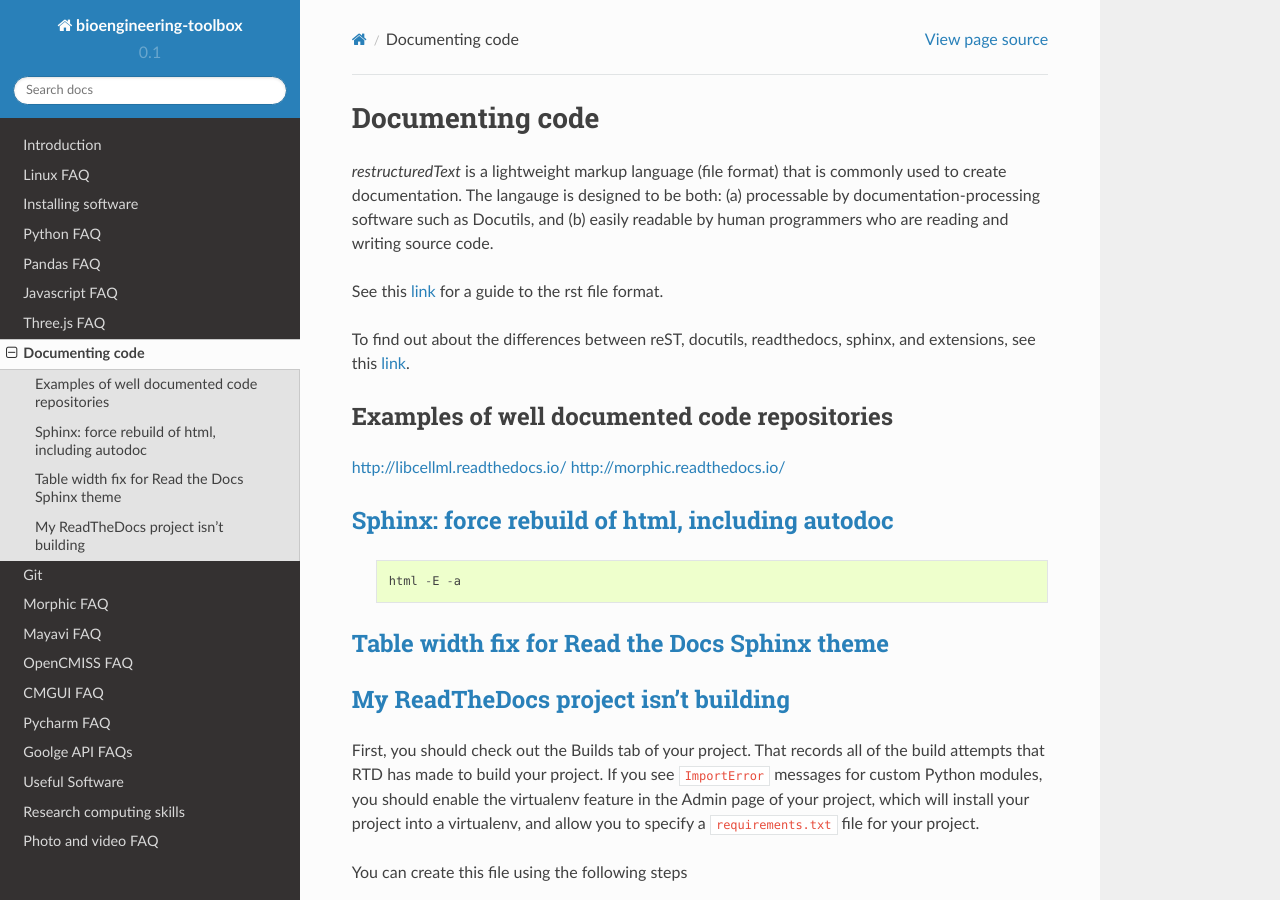
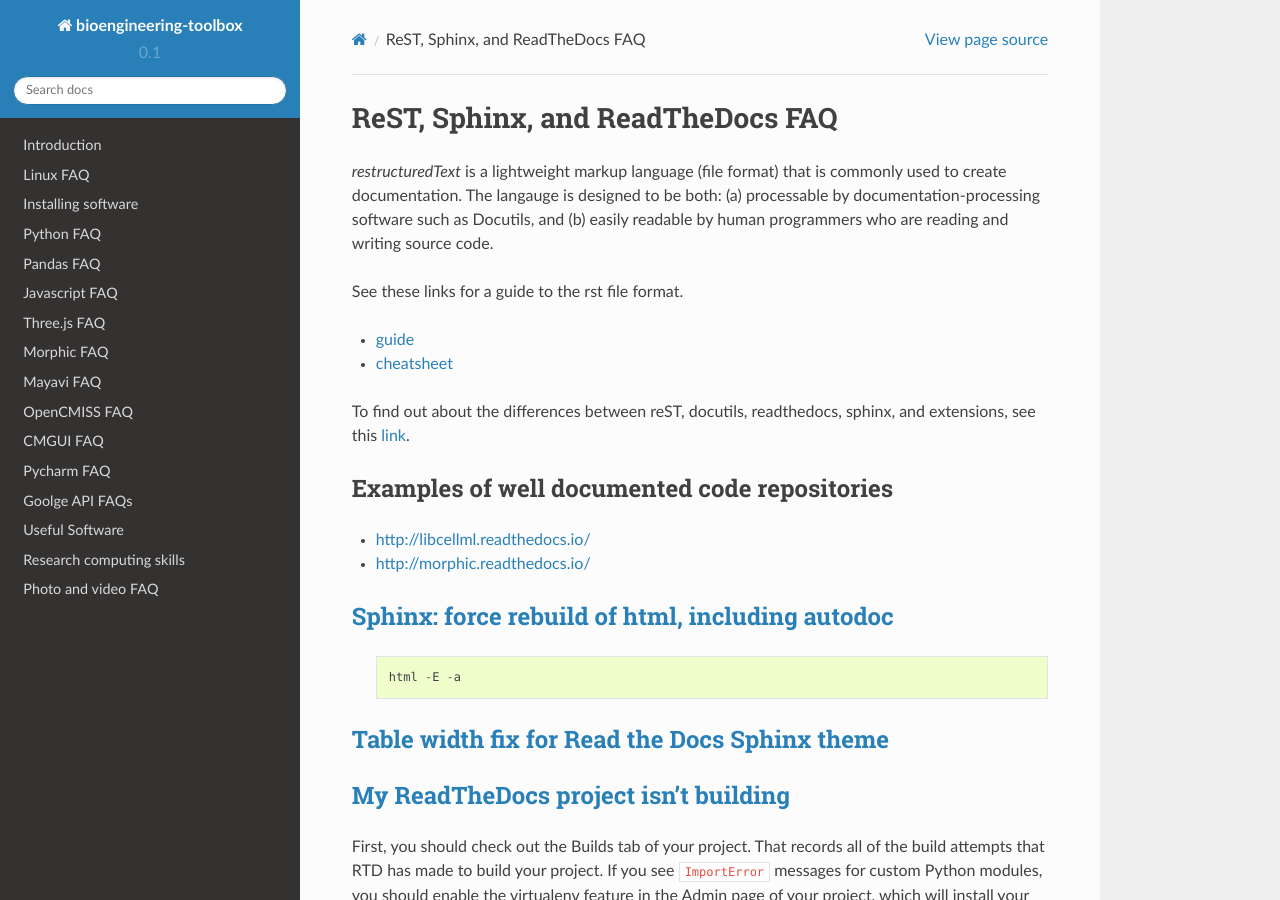
Before and after one commit to PrasadBabarendaGamage/bioengineering-toolbox, a Sphinx documentation site: the page built from docs/source/readthedocs_faq.rst, in a window 1280 px wide and 900 px high. Built offline with Sphinx 7.4.7 and the Read the Docs theme 2.0.0, drawn with Linux system fonts in a browser that asks for light colours; formulas are drawn with MathJax 3; pages that are not in the unit, such as notebooks, are missing from menus; some of the changed text lies outside the part shown.

```diff
--- a/docs/requirements.txt
+++ /dev/null
@@ -1 +0,0 @@
-sphinxcontrib-bibtex
--- a/docs/source/documenting_code.rst
+++ b/docs/source/readthedocs_faq.rst
@@ -1,6 +1,6 @@
-****************
-Documenting code
-****************
+*********************************
+ReST, Sphinx, and ReadTheDocs FAQ
+*********************************
 
 .. toctree::
    :maxdepth: 2
@@ -13,16 +13,19 @@ commonly used to create documentation. The langauge is designed to be both:
 (b) easily readable by human programmers who are reading and writing source
 code.
 
-See this `link <http://rest-sphinx-memo.readthedocs.io/en/latest/ReST.html>`_
-for a guide to the rst file format.
+See these links for a guide to the rst file format.
+
+- `guide <http://rest-sphinx-memo.readthedocs.io/en/latest/ReST.html>`_
+- `cheatsheet <https://docs.typo3.org/m/typo3/docs-how-to-document/master/en-us/WritingReST/CheatSheet.html>`_
 
 To find out about the differences between reST, docutils, readthedocs,
 sphinx, and extensions, see this `link <http://www.git-pull.com/code_explorer/rst-docutils-sphinx-readthedocs.html#rest-docutils-sphinx-readthedocs>`_.
 
 Examples of well documented code repositories
 ---------------------------------------------
-http://libcellml.readthedocs.io/
-http://morphic.readthedocs.io/
+
+- http://libcellml.readthedocs.io/
+- http://morphic.readthedocs.io/
 
 `Sphinx: force rebuild of html, including autodoc <http://stackoverflow.com/questions/21019505/sphinx-force-rebuild-of-html-including-autodoc>`_
 -----------------------------------------------------------------------
@@ -95,3 +98,18 @@ your repository (commonly labelled ``docs``).
 Add the location of this file
 to the ReadTheDocs project admin page and rebuild the documentation on
 ReadTheDocs.
+
+Inline code block with syntax highlighting
+------------------------------------------
+First define a custom role. e.g.:
+
+  .. code-block:: bash
+
+    .. role:: bash(code)
+       :language: bash
+
+This then allows use inline code e.g.
+
+  .. code-block:: bash
+
+    Here is some awesome bash code :bash:`a = b + c`.
```
Also changed, not shown: docs/source/rest_sphinx_faq.rst (added, +115 -0 lines), docs/source/git_faq.rst (renamed from docs/source/git.rst).
